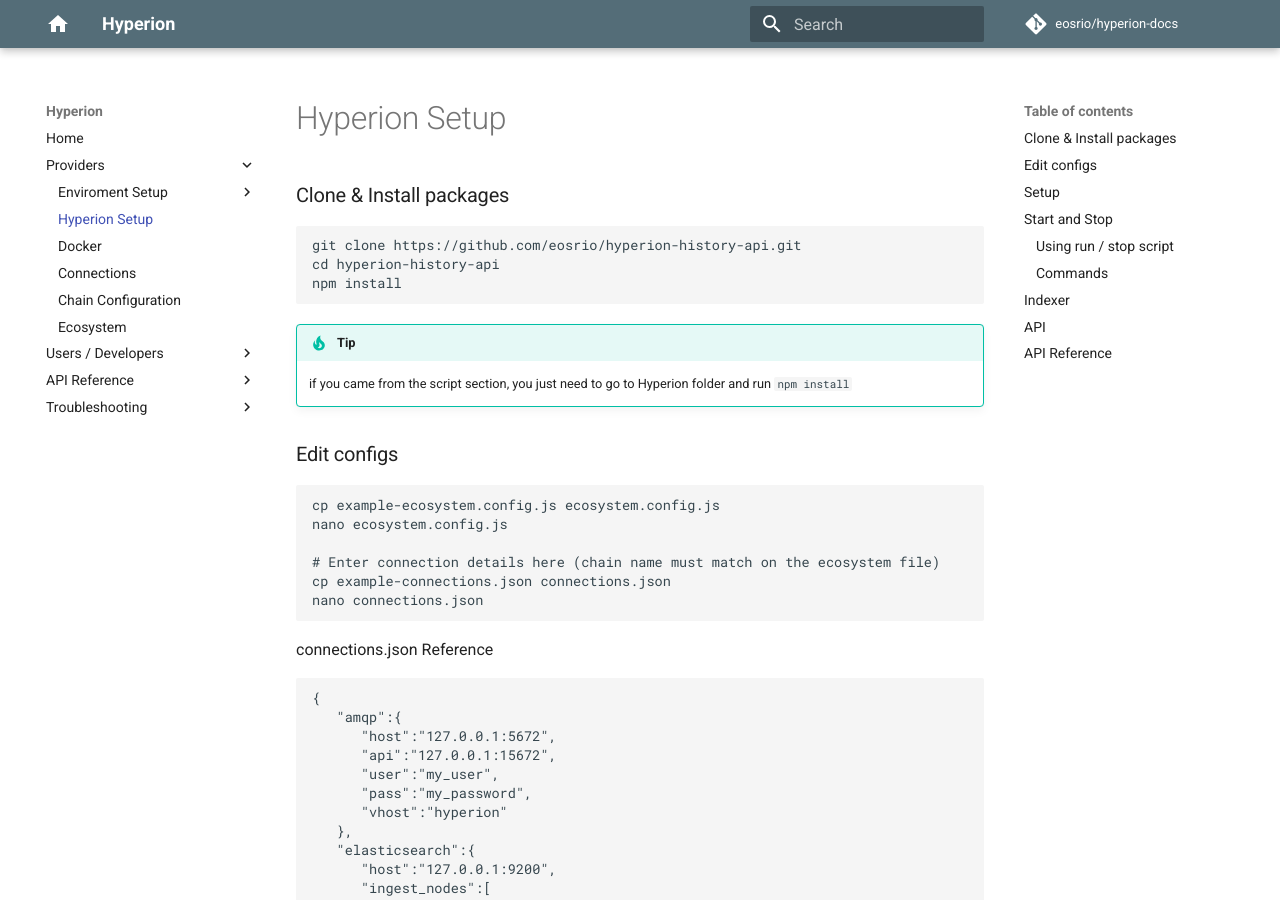
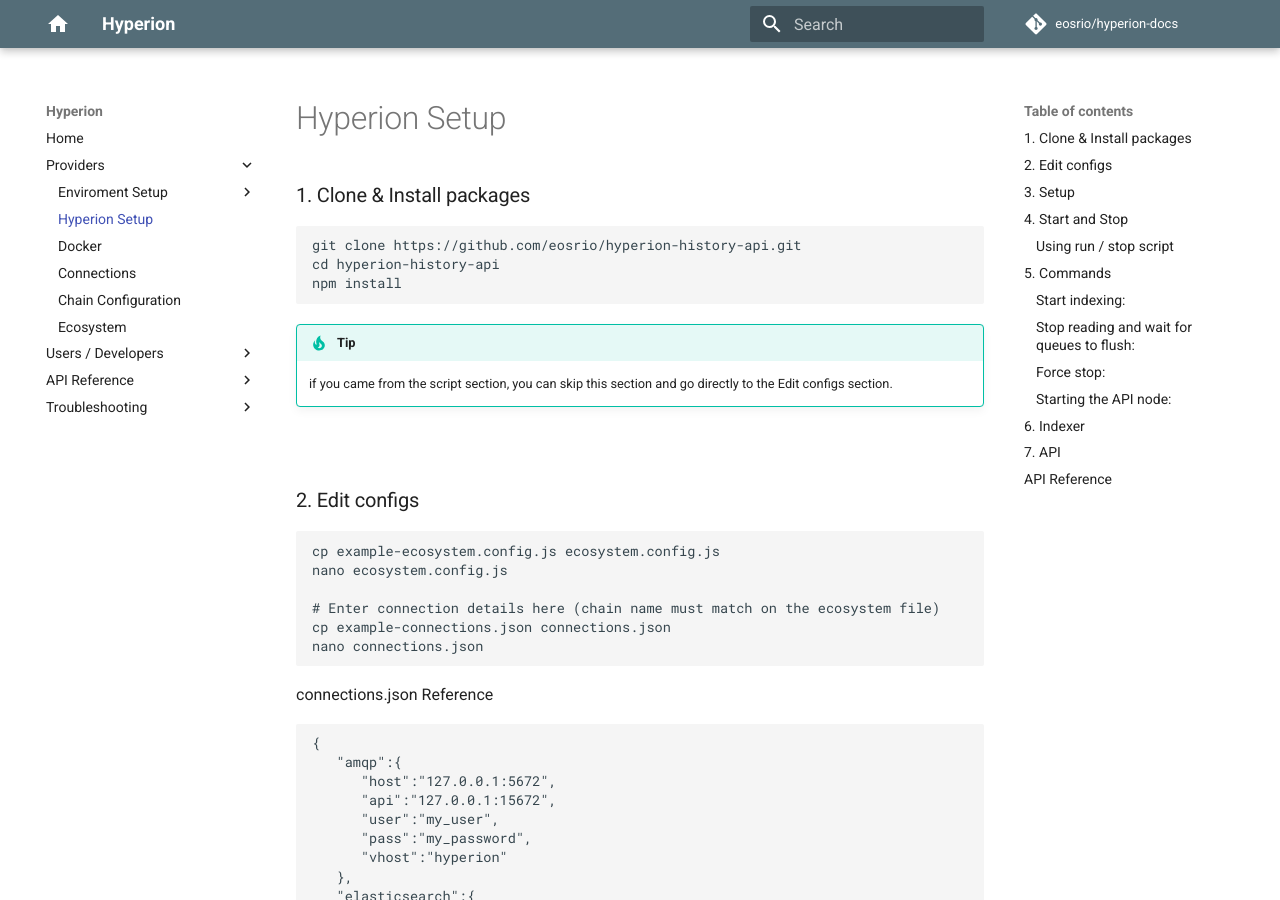
Before and after one commit to eosrio/hyperion-docs, an MkDocs documentation site: the page built from docs/hyperion.md, in a window 1280 px wide and 900 px high. Built offline with MkDocs 1.6.1 and Material for MkDocs 9.7.7, drawn with Linux system fonts in a browser that asks for light colours; comment, search, counter and statistics services are not loaded; some of the changed text lies outside the part shown.

Commit message:
Update hyperion.md

````diff
--- a/docs/hyperion.md
+++ b/docs/hyperion.md
@@ -1,6 +1,6 @@
 # Hyperion Setup
 
-### Clone & Install packages
+### 1. Clone & Install packages
 ```bash
 git clone https://github.com/eosrio/hyperion-history-api.git
 cd hyperion-history-api
@@ -8,9 +8,11 @@
 ```
 
 !!! tip
-    if you came from the script section, you just need to go to Hyperion folder and run `npm install`
+    if you came from the script section, you can skip this section and go directly to the Edit configs section.
 
-### Edit configs
+<br>
+
+### 2. Edit configs
 ```
 cp example-ecosystem.config.js ecosystem.config.js
 nano ecosystem.config.js
@@ -68,7 +70,7 @@
 
 <br>
 
-### Setup
+### 3. Setup
 
 ```
 cp chains/example.config.json chains/CHAIN_NAME.config.json
@@ -82,7 +84,7 @@
 
 <br>
 
-### Start and Stop
+### 4. Start and Stop
 
 We provide scripts to simplify the process of starting and stopping your Hyperion Indexer or API instance.
 But, you can also do it manually if you prefer. This section will cover both ways:
@@ -123,25 +125,27 @@
     This operation could take some time.
     If you want to stop immediately, you need to run the "force stop command" explained below.
 
-#### Commands
+<br>
 
-Start indexing:
+### 5. Commands
+
+##### Start indexing:
 ```
 pm2 start --only chain-indexer --update-env
 pm2 logs chain-indexer
 ```
 
-Stop reading and wait for queues to flush:
+##### Stop reading and wait for queues to flush:
 ```
 pm2 trigger chain-indexer stop
 ```
 
-Force stop:
+##### Force stop:
 ```
 pm2 stop chain-indexer
 ```
 
-Starting the API node:
+##### Starting the API node:
 ```
 pm2 start --only chain-api --update-env
 pm2 logs chain-api
@@ -149,7 +153,7 @@
 
 <br>
 
-### Indexer
+### 6. Indexer
 As mentioned before on [Setup](#setup), the Hyperion Indexer is configured to perform an abi scan `("abi_scan_mode": true)` as default.
 So, on your first run, you'll probably see something like this:
 
@@ -166,7 +170,9 @@
   - D (Deserialized): Deserializations of the actions.
   - I (Indexed): Indexing of all of the docs.
 
-### API
+<br>
+
+### 7. API
 After running the api, you should see a log like this:
 
  [![api](img/api.png)](img/api.png)
@@ -178,3 +184,5 @@
 API Reference: [API section: v2](v2.md)
 
 Example: [OpenAPI Docs](https://eos.hyperion.eosrio.io/v2/docs)
+
+<br>
````
